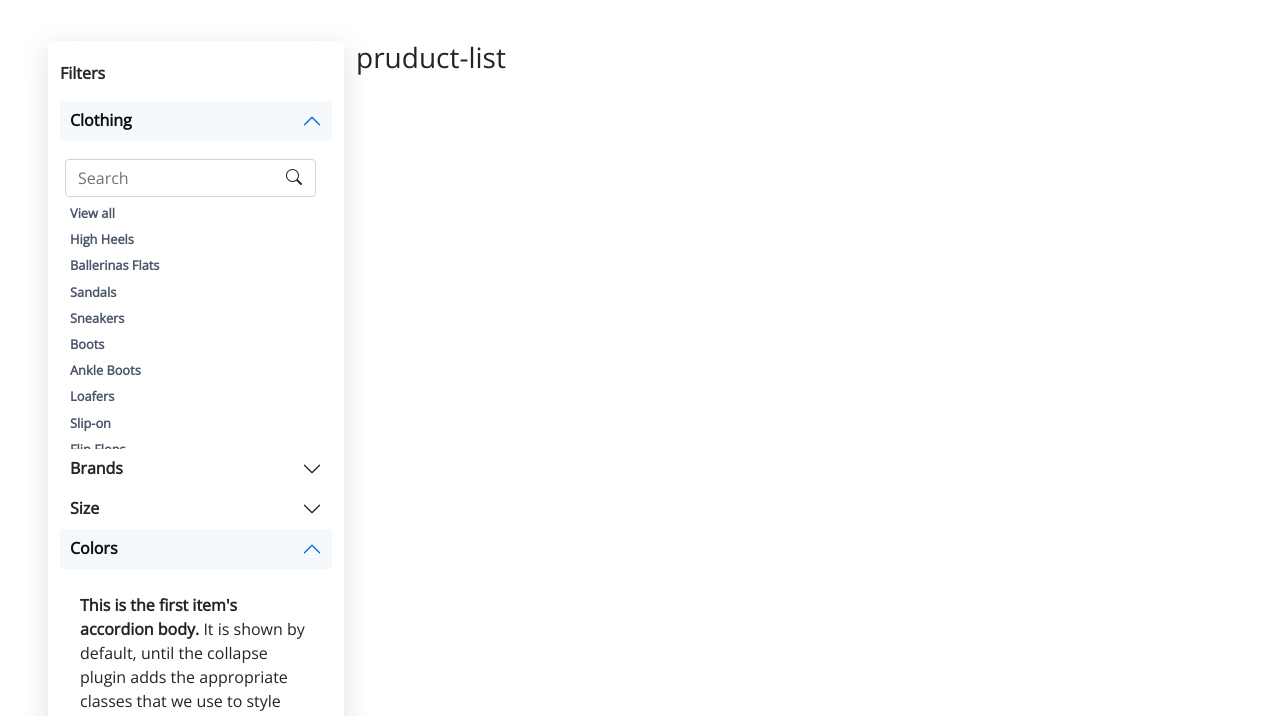
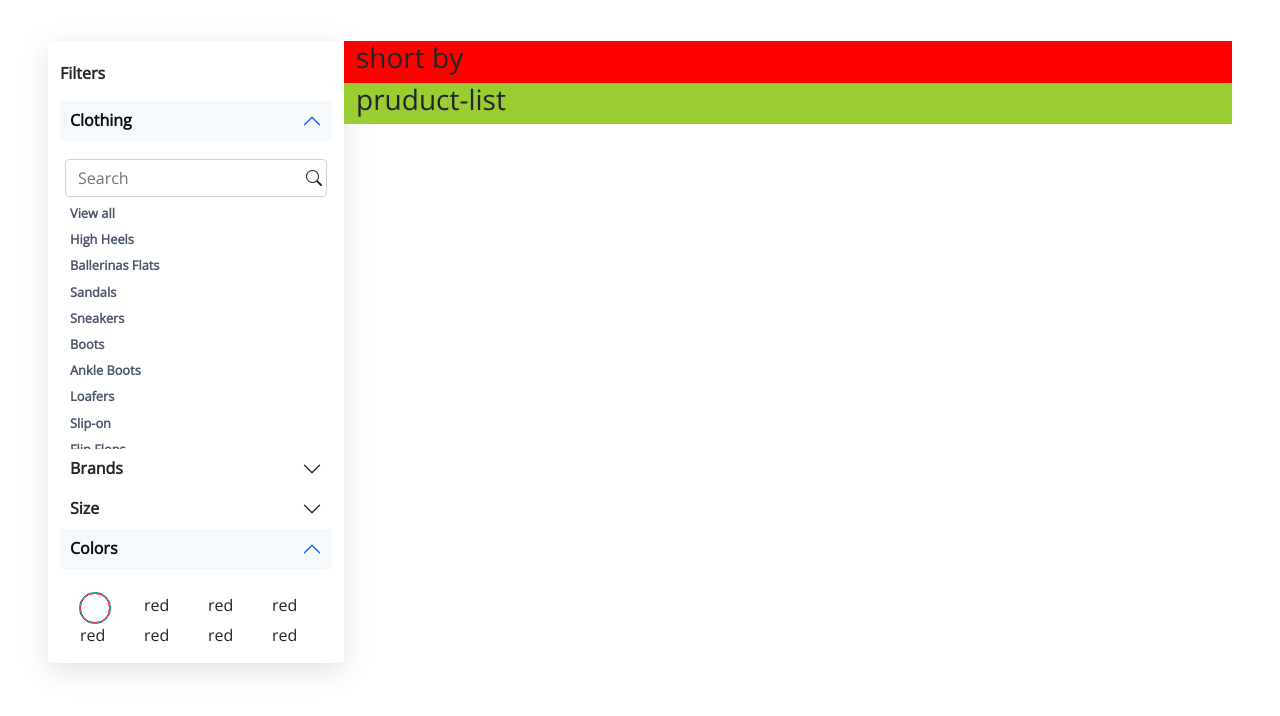
Before and after one commit to manoj-12/E-Store, a plain HTML site: page single.html in a window 1280 px wide. Shown: the part 76-792 px from the top of the page. Drawn offline with nearby package versions, Linux system fonts and the light colour scheme.

Commit message:
filter design

```diff
--- a/css/style.scss
+++ b/css/style.scss
@@ -849,7 +849,16 @@ right: 0;
   box-shadow: rgba(100, 100, 111, 0.2) 0px 7px 29px 0px;
   border-radius: 1%;
 }
-
+.filter-search{
+  position: relative;
+  margin: 0px 5px 0px 0px;
+}
+.filter-submit-icons{
+  position: absolute;
+  // border: 1px solid darkred;
+  right: 5px;
+  top: 7px;
+}
 .cotegory-name p{
   margin-top: 20px;
   font-weight: bold;
@@ -889,15 +898,15 @@ font-size: 0.8rem;
   box-shadow: none;
 }
 .accordion-button:focus {
-  z-index: 3;
+  z-index: 0;
   outline: 0;
   box-shadow: none !important;
 }
 
 .filter-submitIcon{
-  position: relative;
-    right: 30px;
-    top: 6px;
+  // position: absolute;
+    // right: 30px;
+    // top: 6px;
 }
 
 // brand name :-
@@ -917,11 +926,23 @@ font-size: 0.8rem;
 }
 
 
+// color filter design start here
+.color-filter-main{
 
-.form-check{
-  // display: flex;
-  // justify-content:space-around;
-  // align-items: space-around;
-  // position: absolute;
-  // right: 0;
 }
+.color-filter{
+  border: 1px solid red;
+  border-radius: 48%;
+  height: 30px;
+  width: 30px;
+  outline: 1px solid teal;
+}
+
+
+
+.blue-gray p{
+  padding: 0px;
+  margin: 0px;
+}
+
+// color filter design end here
--- a/single.html
+++ b/single.html
@@ -271,10 +271,11 @@
                       <div id="collapseOne" class="accordion-collapse collapse show" aria-labelledby="headingOne"
                         data-bs-parent="#headingOne">
                         <div class="accordion-body accordion-body-cloth">
-                          <form class="d-flex">
+                          <div class="d-flex filter-search">
                             <input class="form-control me-2z" type="search" placeholder="Search" aria-label="Search">
-                            <span class="" type="submit"><i class="bi bi-search filter-submitIcon"></i></span>
-                          </form>
+                            <span class="filter-submit-icons" type="submit"><i class="bi bi-search filter-submitIcon"></i>
+                            </span>
+                          </div>
                           <div class="clothing-main-body">
                             <ul class="clothing-main-ul">
                               <li><a href="#">View all </a></li>
@@ -309,10 +310,10 @@
                       <div id="panelsStayOpen-collapseTwo" class="accordion-collapse collapse"
                         aria-labelledby="panelsStayOpen-headingTwo">
                         <div class="accordion-body accordion-body-cloth">
-                          <form class="d-flex">
+                          <div class="d-flex filter-search">
                             <input class="form-control me-2z" type="search" placeholder="Search" aria-label="Search">
-                            <span class="" type="submit"><i class="bi bi-search filter-submitIcon"></i></span>
-                          </form>
+                            <span class="filter-submit-icons" type="submit"><i class="bi bi-search filter-submitIcon"></i></span>
+                          </div>
                           <div class="brand-main-body">
                             <div class="form-check">
                               <input class="form-check-input" type="checkbox" value="" id="Adidas">
@@ -485,10 +486,10 @@
                       <div id="panelsStayOpen-collapseThree" class="accordion-collapse collapse"
                         aria-labelledby="panelsStayOpen-headingThree">
                         <div class="accordion-body accordion-body-cloth">
-                          <form class="d-flex">
+                          <div class="d-flex filter-search">
                             <input class="form-control me-2z" type="search" placeholder="Search" aria-label="Search">
-                            <span class="" type="submit"><i class="bi bi-search filter-submitIcon"></i></span>
-                          </form>
+                            <span class="filter-submit-icons" type="submit"><i class="bi bi-search filter-submitIcon"></i></span>
+                          </div>
                           <div class="brand-main-body">
                             <div class="form-check">
                               <input class="form-check-input" type="checkbox" value="" id="XL">
@@ -624,7 +625,38 @@
                         </h2>
                         <div id="collapseFour" class="accordion-collapse collapse show" aria-labelledby="headingFour" data-bs-parent="#headingFour">
                           <div class="accordion-body">
-                            <strong>This is the first item's accordion body.</strong> It is shown by default, until the collapse plugin adds the appropriate classes that we use to style each element. These classes control the overall appearance, as well as the showing and hiding via CSS transitions. You can modify any of this with custom CSS or overriding our default variables. It's also worth noting that just about any HTML can go within the <code>.accordion-body</code>, though the transition does limit overflow.
+                            <div class="row">
+                              <div class="col-md-3 color-filter-main">
+                                <div class="color-filter">
+                                  <div class="blue-gray">
+                                    <!-- <p>red</p> -->
+                                  </div>
+                                </div>
+
+                              </div>
+                              <div class="col-md-3">
+                                <span class="">red</span>
+                              </div>
+                              <div class="col-md-3">
+                                <span class="">red</span>
+                              </div>
+                              <div class="col-md-3">
+                                <span class="">red</span>
+                              </div>
+                              <div class="col-md-3">
+                                <span class="">red</span>
+                              </div>
+                              <div class="col-md-3">
+                                <span class="">red</span>
+                              </div>
+                              <div class="col-md-3">
+                                <span class="">red</span>
+                              </div>
+                              <div class="col-md-3">
+                                <span class="">red</span>
+                              </div>
+
+                            </div>
                           </div>
                         </div>
                       </div>
@@ -642,9 +674,16 @@
         <!-- single page product start here -->
 
         <div class="col-md-9">
+          <div class="row" style="background-color: red;">
+            <h3>short by</h3>
+          </div>
+          <div class="row" style="background-color: yellowgreen;">
+
+
           <div class="main-body-prodlist">
             <h3>pruduct-list</h3>
           </div>
+        </div>
         </div>
         <!-- single page product end here -->
       </div>
```
Also changed, not shown: index.html (+2 -2 lines), css/style.css, 1 other file.
